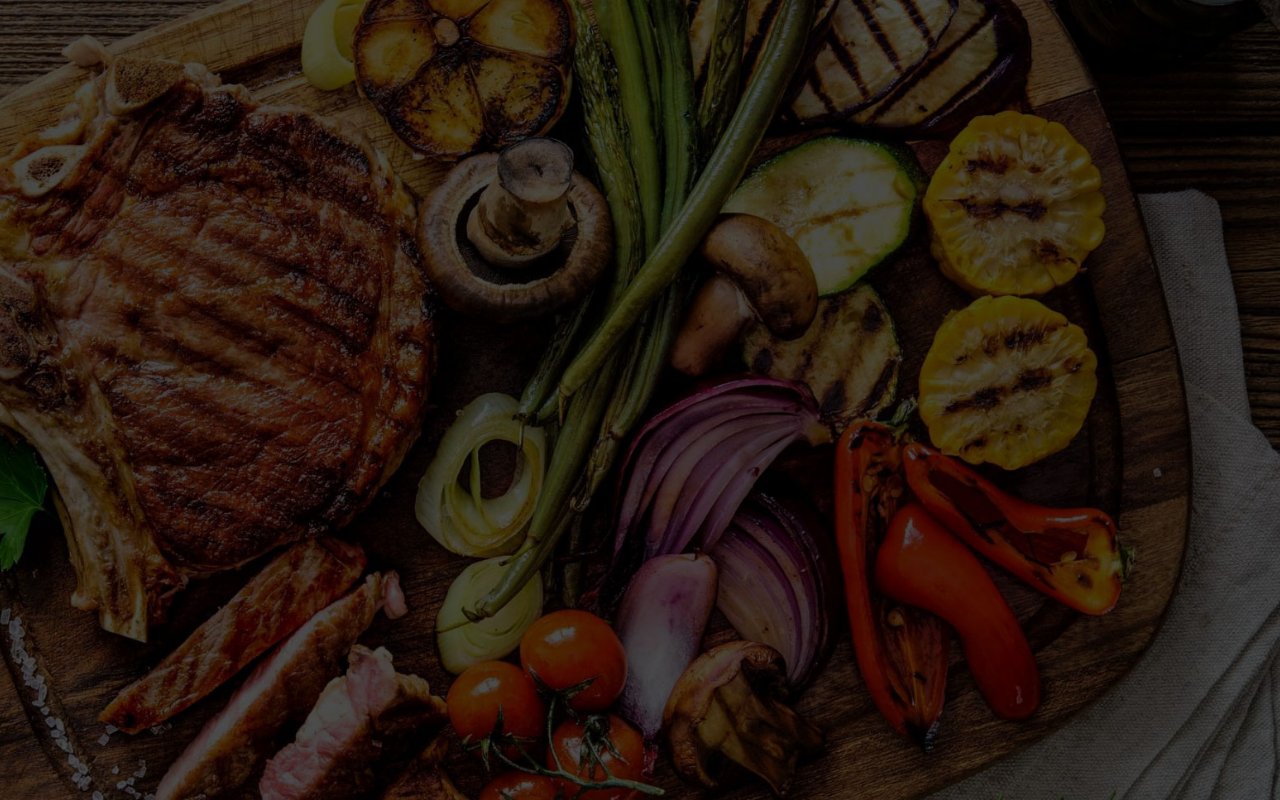
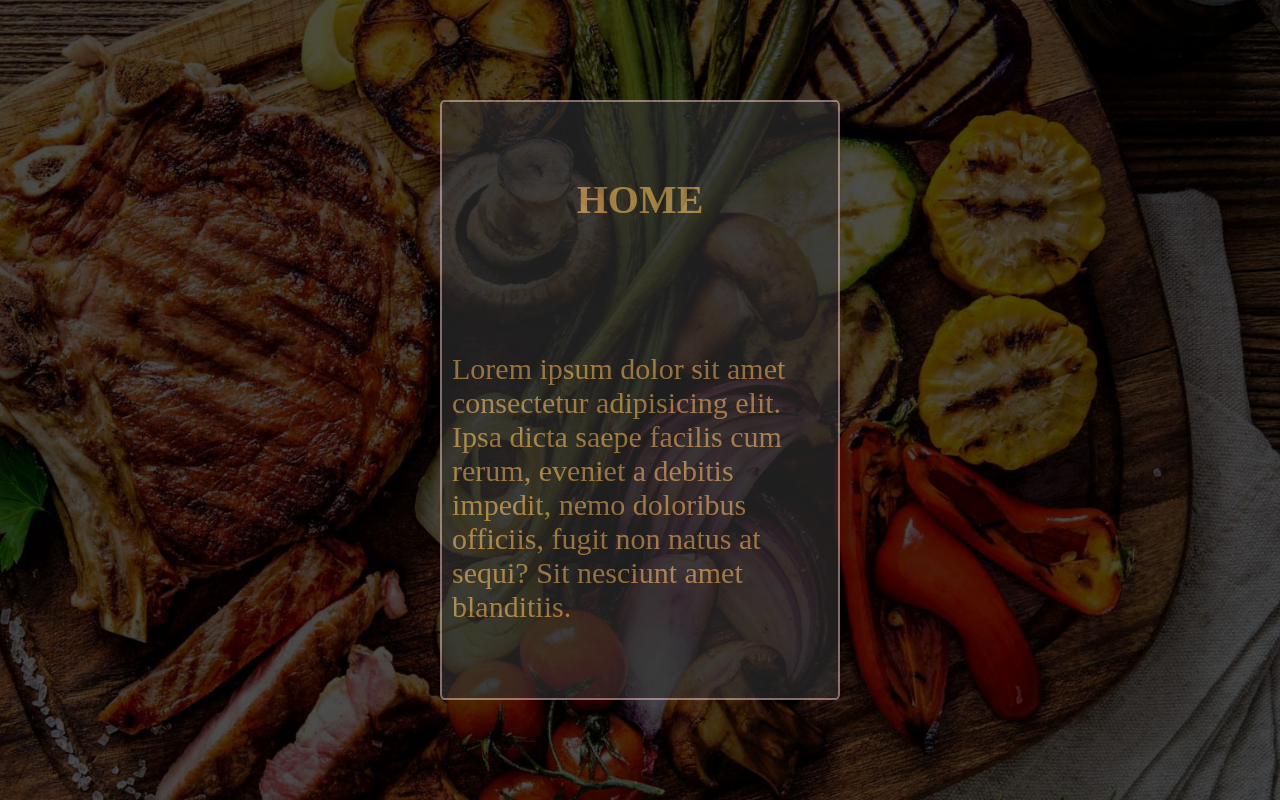
Before and after one commit to Gepoverlow/Restaurant_Page, a website built with webpack: page dist/index.html in a window 1280 px wide. Built offline with Linux system fonts and the light colour scheme.

Commit message:
added home

```diff
--- a/package.json
+++ b/package.json
@@ -4,7 +4,9 @@
   "description": "",
   "main": "index.js",
   "scripts": {
-    "test": "echo \"Error: no test specified\" && exit 1"
+    "test": "echo \"Error: no test specified\" && exit 1",
+    "watch": "webpack --watch",
+    "build": "webpack"
   },
   "author": "",
   "license": "ISC",
--- a/src/style.css
+++ b/src/style.css
@@ -18,3 +18,34 @@ body {
   background-repeat: no-repeat;
   background-size: cover;
 }
+
+#content {
+  height: 100%;
+  display: flex;
+  justify-content: center;
+  align-items: center;
+}
+
+#content-home {
+  display: flex;
+  flex-direction: column;
+  align-items: center;
+  justify-content: space-around;
+  height: 600px;
+  width: 400px;
+  background-color: #333;
+  opacity: 0.6;
+  border-radius: 1%;
+  padding: 10px;
+  border: 2px solid rgb(218, 181, 181);
+}
+
+#menu-text {
+  font-size: 30px;
+  color: rgb(243, 187, 103);
+}
+
+#home-title {
+  font-size: 40px;
+  color: rgb(243, 187, 103);
+}
--- a/webpack.config.js
+++ b/webpack.config.js
@@ -1,7 +1,10 @@
 const path = require("path");
 
 module.exports = {
+  mode: "development",
   entry: "./src/index.js",
+  // To debug more efficiently:
+  devtool: "inline-source-map",
   output: {
     filename: "main.js",
     path: path.resolve(__dirname, "dist"),
```
Also changed, not shown: dist/index.html, dist/main.js.
